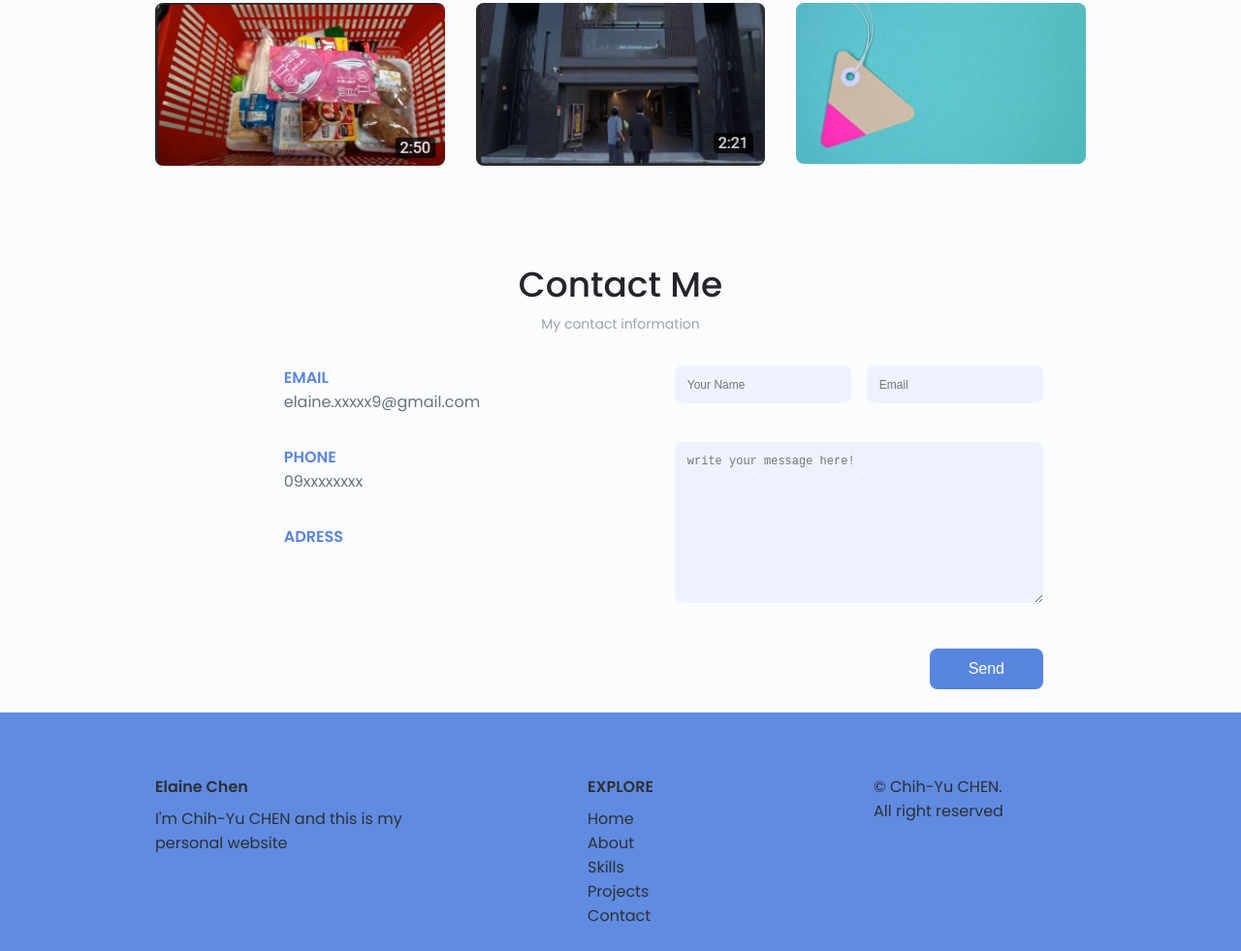
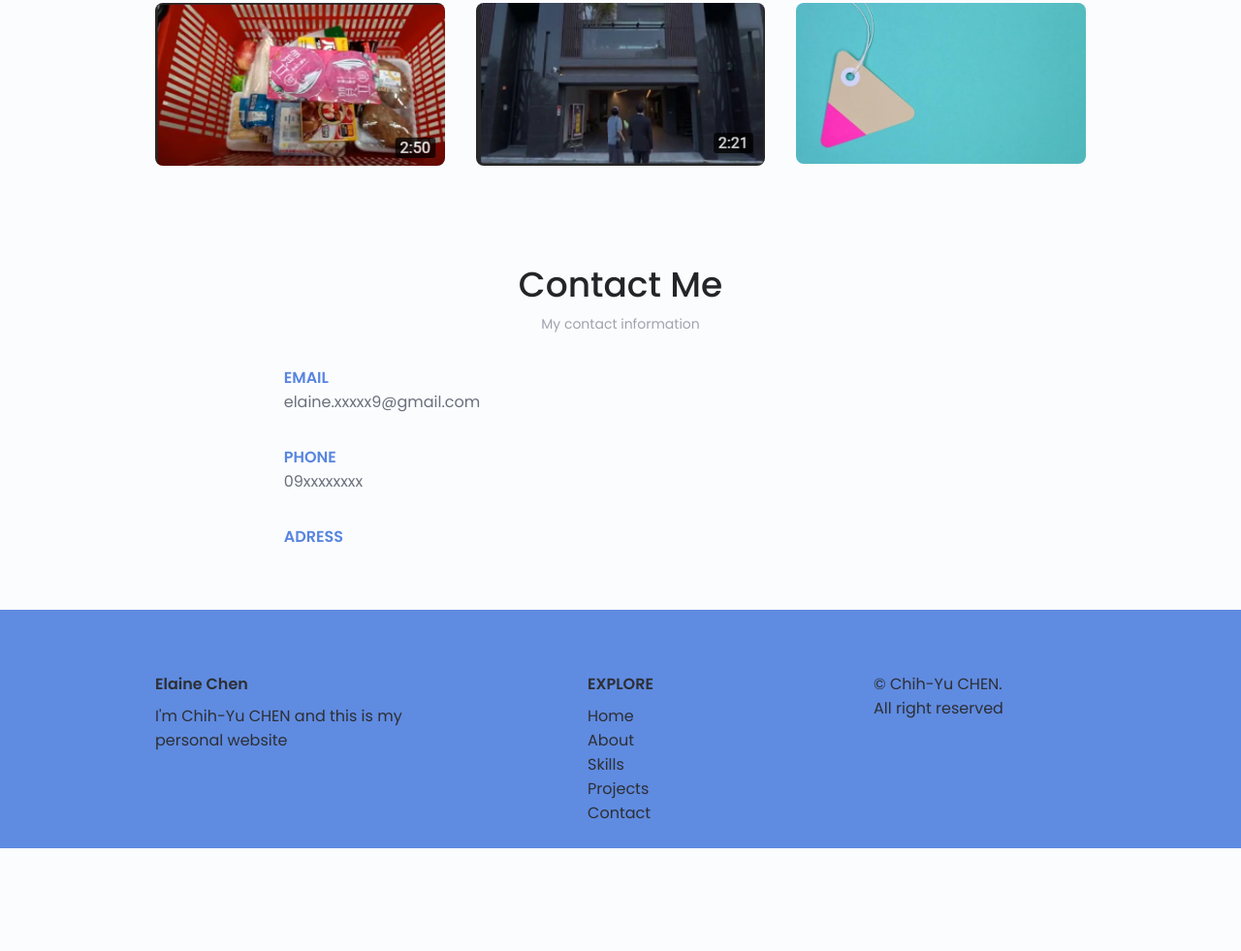
Before and after one commit to elaineCYC/myUniStory, a plain HTML site: page index.html in a window 1280 px wide. Shown: the part 3005-3986 px from the top of the page at 97% size. After the commit the page ends 3880 px from the top, so only its background shows below. Drawn offline with nearby package versions, Linux system fonts and the light colour scheme.

Commit message:
Update index.html

```diff
--- a/index.html
+++ b/index.html
@@ -366,23 +366,6 @@
                     <h3 class="contact__subtitle">ADRESS</h3>
                     <span class="contact__text"></span>
                 </div>
-                <form action="https://formsubmit.co/elaine.ccy0609@gmail.com" method="POST" class="contact__form">
-                    <div class="contact__inputs ">
-                        <input type="hidden" name="_subject" value="New email !!!">
-                        <input type="text" name="name" placeholder="Your Name" required class="contact__input">
-                        <input type="hidden" name="_next" value="https://elainecyc.github.io/ccytest/thankyou.html">
-                        <input type="email" name="email" placeholder="Email" required class="contact__input">
-
-                    </div>
-                    <textarea type="text" name="message" placeholder="write your message here!" cols="0" rows="10"  required class="contact__input"></textarea>
-                    <button type="submit" class="contact__button">Send</button>
-
-               </form>
-
-
-
-
-                </form>
             </div>
         </section>
     </main>
```
